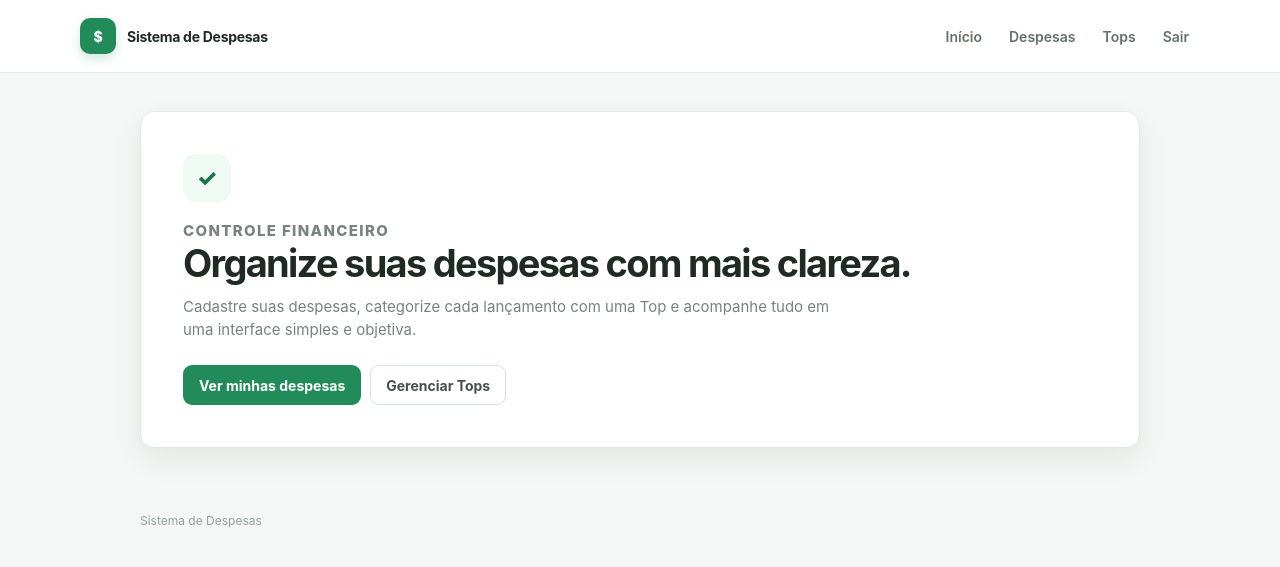
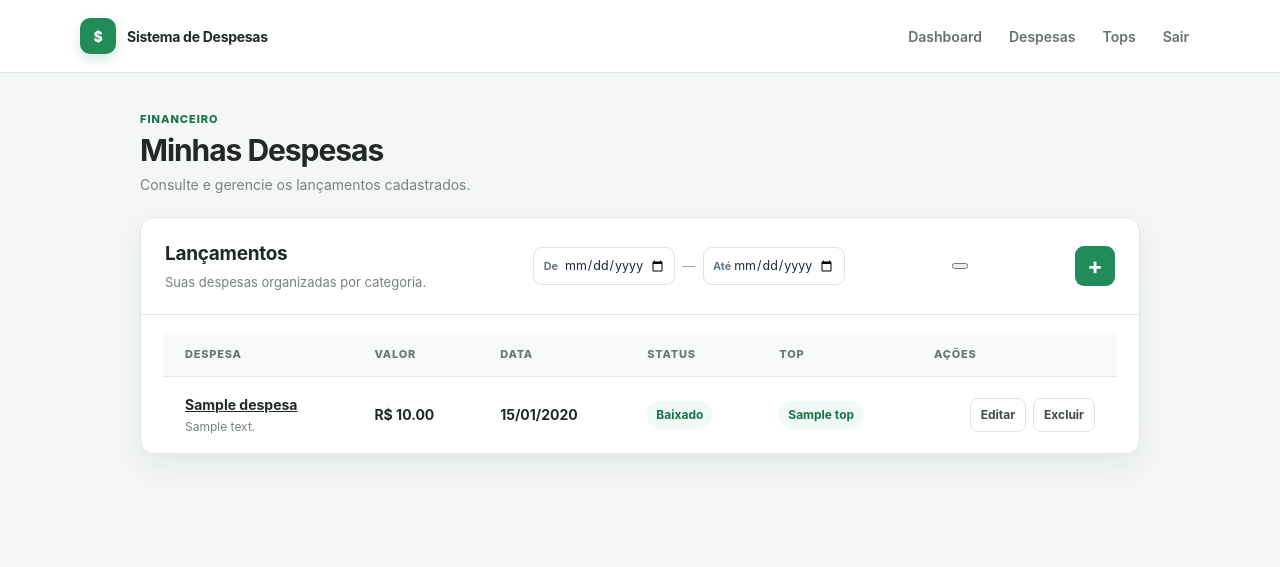
Before and after one commit to Rafael1572008/Controle-de-Despesas, a Django app: page / in a window 1280 px wide. Shown: the top 567 px of the page. Run offline with Django 5.2, Linux system fonts and the light colour scheme; a user stored in the database is signed in; tables that the repository leaves empty hold one stand-in row (values such as "Sample post"); some libraries are stand-ins or nearby versions.

Commit message:
faet: Dahsboard

```diff
--- a/src/core/static/core/css/lista_despesas.css
+++ b/src/core/static/core/css/lista_despesas.css
@@ -1,3 +1,115 @@
 @import url("tables.css");
 
-/* Ajustes exclusivos da listagem de despesas podem ficar aqui. */
+/* Cabeçalho compacto da listagem */
+.toolbar-heading {
+    display: flex;
+    align-items: center;
+    gap: 1.25rem;
+    min-width: 0;
+}
+
+.date-filter-compact {
+    display: flex;
+    align-items: center;
+    gap: .45rem;
+    flex-shrink: 0;
+}
+
+.date-compact-field {
+    position: relative;
+    display: flex;
+    align-items: center;
+}
+
+.date-compact-field span {
+    position: absolute;
+    left: .65rem;
+    z-index: 1;
+    font-size: .68rem;
+    font-weight: 700;
+    color: var(--muted-color, #64748b);
+    pointer-events: none;
+}
+
+.date-compact-field input {
+    width: 142px;
+    height: 38px;
+    box-sizing: border-box;
+    border: 1px solid var(--border-color, #dbe1e8);
+    border-radius: 9px;
+    background: var(--input-background, #fff);
+    color: var(--text-color, #1e293b);
+    padding: .45rem .55rem .45rem 1.85rem;
+    font: inherit;
+    font-size: .78rem;
+    outline: none;
+    transition: border-color .15s ease, box-shadow .15s ease;
+}
+
+.date-compact-field input:focus {
+    border-color: var(--primary-color, #2563eb);
+    box-shadow: 0 0 0 3px rgba(37, 99, 235, .1);
+}
+
+.date-compact-separator {
+    color: var(--muted-color, #94a3b8);
+    font-size: .8rem;
+}
+
+.date-compact-clear {
+    width: 28px;
+    height: 28px;
+    margin-left: -.15rem;
+    border: 0;
+    border-radius: 50%;
+    background: transparent;
+    color: var(--muted-color, #64748b);
+    font-size: 1.15rem;
+    line-height: 1;
+    cursor: pointer;
+}
+
+.date-compact-clear:hover {
+    background: rgba(15, 23, 42, .07);
+    color: var(--text-color, #1e293b);
+}
+
+@media (max-width: 850px) {
+    .toolbar-heading {
+        gap: .8rem;
+    }
+
+    .toolbar-subtitle {
+        display: none;
+    }
+
+    .date-compact-field input {
+        width: 132px;
+    }
+}
+
+@media (max-width: 640px) {
+    .toolbar-heading {
+        flex: 1;
+        justify-content: space-between;
+        gap: .10rem;
+    }
+
+    .date-filter-compact {
+        gap: .25rem;
+    }
+
+    .date-compact-field input {
+        width: 112px;
+        padding-left: 1.65rem;
+        font-size: .72rem;
+    }
+
+    .date-compact-field span {
+        left: .5rem;
+    }
+
+    .date-compact-separator {
+        display: none;
+    }
+}
--- a/src/core/static/core/css/tables.css
+++ b/src/core/static/core/css/tables.css
@@ -4,7 +4,7 @@
 .datatable-filter { min-width: 170px; border: 1px solid #d9e2dc; border-radius: 9px; background: white; color: var(--text); padding: 9px 11px; outline: none; }
 .datatable-filter:focus { border-color: var(--green-500); box-shadow: 0 0 0 3px rgba(33,140,90,.11); }
 .data-table-wrap { overflow-x: auto; }
-.data-table { width: 100%; min-width: 700px; border-collapse: collapse; }
+.data-table { width: 100%; min-width: 850px; border-collapse: collapse; }
 .data-table th { padding: 13px 22px; background: var(--surface-soft); border-bottom: 1px solid var(--line); color: #6b766f; font-size: 11px; font-weight: 800; letter-spacing: .07em; text-align: left; text-transform: uppercase; cursor: pointer; }
 .data-table th:last-child { cursor: default; }
 .data-table td { padding: 17px 22px; border-bottom: 1px solid #edf1ee; vertical-align: middle; }
@@ -14,6 +14,7 @@
 .item-meta { display: block; margin-top: 3px; color: var(--muted); font-size: 12px; }
 .badge { display: inline-flex; align-items: center; padding: 5px 9px; border-radius: 999px; background: var(--green-50); color: var(--green-600); font-size: 12px; font-weight: 700; white-space: nowrap; }
 .badge--neutral { background: #f1f4f2; color: #68736d; }
+.badge--scheduled { background: #fff4df; color: #9a6500; }
 .table-actions { display: flex; justify-content: flex-end; align-items: center; gap: 7px; white-space: nowrap; }
 .table-actions form { margin: 0; }
 .action-link, .action-button { display: inline-flex; align-items: center; min-height: 34px; padding: 6px 10px; border: 1px solid #dce5df; border-radius: 8px; background: white; color: #3f4b44; text-decoration: none; font-size: 12px; font-weight: 700; cursor: pointer; }
--- a/src/core/static/core/js/lista_despesas.js
+++ b/src/core/static/core/js/lista_despesas.js
@@ -1,39 +1,72 @@
 document.addEventListener('DOMContentLoaded', () => {
-    initializeDataTables();
-});
-
-function initializeDataTables() {
     document.querySelectorAll('.js-datatable').forEach((table) => {
         const config = {
+            searching: false,
+            lengthChange: false,
+            pageLength: 5,
+            order: [],
             language: {
-                search: 'Pesquisar:',
-                lengthMenu: 'Mostrar _MENU_ registros',
                 info: 'Mostrando _START_ a _END_ de _TOTAL_ registros',
                 infoEmpty: 'Nenhum registro encontrado',
-                infoFiltered: '(filtrado de _MAX_ registros)',
                 zeroRecords: 'Nenhum registro encontrado',
                 emptyTable: 'Nenhum registro disponível',
                 paginate: { first: 'Primeiro', last: 'Último', next: 'Próximo', previous: 'Anterior' }
             },
-            pageLength: 10,
-            lengthMenu: [5, 10, 25, 50],
-            order: [],
             columnDefs: [{ targets: -1, orderable: false, searchable: false }]
         };
 
         if (table.dataset.dateColumn !== undefined) {
-            const dateColumn = Number(table.dataset.dateColumn);
-            config.columnDefs.push({ targets: dateColumn, type: 'date', render: DataTable.render.text() });
+            config.columnDefs.push({
+                targets: Number(table.dataset.dateColumn),
+                type: 'date'
+            });
         }
 
         const dataTable = new DataTable(table, config);
+        const startInput = document.getElementById('date-filter-start');
+        const endInput = document.getElementById('date-filter-end');
+        const clearButton = document.getElementById('clear-date-filter');
 
-        document.querySelectorAll('[data-table-filter]').forEach((filter) => {
-            if (filter.dataset.tableFilter !== table.id) return;
-            filter.addEventListener('change', () => {
-                const column = Number(filter.dataset.column);
-                dataTable.column(column).search(filter.value).draw();
-            });
+        if (!startInput || !endInput || !clearButton) return;
+
+        const dateColumn = Number(table.dataset.dateColumn ?? 2);
+
+        const parseDate = (value) => {
+            if (!value) return null;
+            const [day, month, year] = value.split('/').map(Number);
+            if (!day || !month || !year) return null;
+            return new Date(year, month - 1, day);
+        };
+
+        const updateClearButton = () => {
+            clearButton.hidden = !startInput.value && !endInput.value;
+        };
+
+        DataTable.ext.search.push((settings, searchData) => {
+            if (settings.nTable !== table) return true;
+
+            const start = startInput.value ? new Date(`${startInput.value}T00:00:00`) : null;
+            const end = endInput.value ? new Date(`${endInput.value}T23:59:59`) : null;
+            const rowDate = parseDate(searchData[dateColumn]);
+
+            if (!rowDate) return false;
+            if (start && rowDate < start) return false;
+            if (end && rowDate > end) return false;
+            return true;
+        });
+
+        const applyFilter = () => {
+            dataTable.draw();
+            updateClearButton();
+        };
+
+        startInput.addEventListener('change', applyFilter);
+        endInput.addEventListener('change', applyFilter);
+
+        clearButton.addEventListener('click', () => {
+            startInput.value = '';
+            endInput.value = '';
+            applyFilter();
         });
     });
-}
+});
--- a/src/core/templates/core/base.html
+++ b/src/core/templates/core/base.html
@@ -12,13 +12,13 @@
 <div class="app-shell">
     <header class="app-header">
         <div class="header-inner">
-            <a class="brand" href="{% url 'inicio' %}">
+            <a class="brand" href="{% url 'lista_despesas' %}">
                 <span class="brand-mark">$</span>
                 <span>Sistema de Despesas</span>
             </a>
             <nav class="main-nav" aria-label="Navegação principal">
-                <a href="{% url 'inicio' %}">Início</a>
                 {% if user.is_authenticated %}
+                    <a href="{% url 'dashboard' %}">Dashboard</a>
                     <a href="{% url 'lista_despesas' %}">Despesas</a>
                     <a href="{% url 'lista_tops' %}">Tops</a>
                     <form class="logout-form" action="{% url 'logout' %}" method="post">
@@ -37,8 +37,6 @@
     <main class="page-container">
         {% block content %}{% endblock %}
     </main>
-
-    <footer class="app-footer">Sistema de Despesas</footer>
 </div>
 <script src="{% static 'core/js/base.js' %}"></script>
 {% block extra_scripts %}{% endblock %}
--- a/src/core/templates/core/detalhe_despesa.html
+++ b/src/core/templates/core/detalhe_despesa.html
@@ -34,6 +34,10 @@
                 <span class="detail-label">Data da despesa</span>
                 <span class="detail-value">{{ despesa.data_da_despesa|date:"d/m/Y" }}</span>
             </div>
+            <div class="detail-item">
+                <span class="detail-label">Status</span>
+                {% if despesa.eh_agendamento %}<span class="badge badge--scheduled">Agendamento</span>{% else %}<span class="badge">Baixado</span>{% endif %}
+            </div>
         </div>
         <div class="form-actions">
             <a class="button button--secondary" href="{% url 'lista_despesas' %}">Voltar</a>
--- a/src/core/templates/core/lista_despesas.html
+++ b/src/core/templates/core/lista_despesas.html
@@ -3,7 +3,7 @@
 {% block title %}Minhas Despesas{% endblock %}
 {% block extra_head %}
     <link rel="stylesheet" href="{% static 'core/css/lista_despesas.css' %}">
-    <link rel="stylesheet" href="https://cdn.datatables.net/3.0.2/css/dataTables.dataTables.min.css">
+    <link rel="stylesheet" href="https://cdn.datatables.net/2.3.5/css/dataTables.dataTables.min.css">
 {% endblock %}
 {% block content %}
 <div class="page-heading">
@@ -15,31 +15,44 @@
 <section class="card" aria-labelledby="despesas-title">
     <header class="card-header">
         <div class="toolbar">
-            <div>
-                <h2 class="toolbar-title" id="despesas-title">Lançamentos</h2>
-                <p class="toolbar-subtitle">Suas despesas organizadas por categoria.</p>
+            <div class="toolbar-heading">
+                <div>
+                    <h2 class="toolbar-title" id="despesas-title">Lançamentos</h2>
+                    <p class="toolbar-subtitle">Suas despesas organizadas por categoria.</p>
+                </div>
             </div>
+            {% if despesas %}
+                <div class="date-filter-compact" aria-label="Filtro por período de data">
+                    <label class="date-compact-field" title="Data inicial">
+                        <span>De</span>
+                        <input type="date" id="date-filter-start" aria-label="Data inicial">
+                    </label>
+                    <span class="date-compact-separator" aria-hidden="true">—</span>
+                    <label class="date-compact-field" title="Data final">
+                        <span>Até</span>
+                        <input type="date" id="date-filter-end" aria-label="Data final">
+                    </label>
+                    <button type="button" class="date-compact-clear" id="clear-date-filter" aria-label="Limpar filtro de data" title="Limpar filtro de data" hidden>×</button>
+                </div>
+            {% endif %}
+            <button></button>
             <a class="button button--icon" href="{% url 'criar_despesa' %}" aria-label="Cadastrar nova despesa" title="Cadastrar nova despesa">+</a>
         </div>
     </header>
 
     {% if despesas %}
+
         <div class="datatable-shell">
-            <div class="datatable-toolbar" aria-label="Filtros da tabela">
-                <label class="sr-only" for="despesas-top-filter">Filtrar por Top</label>
-                <select class="datatable-filter" id="despesas-top-filter" data-table-filter="despesas-table" data-column="2">
-                    <option value="">Todas as Tops</option>
-                    {% for top in tops %}<option value="{{ top.nome }}">{{ top.nome }}</option>{% endfor %}
-                </select>
-            </div>
             <div class="data-table-wrap">
-                <table class="data-table js-datatable" id="despesas-table" data-date-column="1">
-                    <thead><tr><th>Despesa</th><th>Valor</th><th>Top</th><th>Ações</th></tr></thead>
+                <table class="data-table js-datatable" id="despesas-table" data-date-column="2">
+                    <thead><tr><th>Despesa</th><th>Valor</th><th>Data</th><th>Status</th><th>Top</th><th>Ações</th></tr></thead>
                     <tbody>
                         {% for despesa in despesas %}
                         <tr>
                             <td><a class="item-title" href="{% url 'detalhe_despesa' despesa.id %}">{{ despesa.nome }}</a>{% if despesa.descricao %}<span class="item-meta">{{ despesa.descricao }}</span>{% endif %}</td>
-                            <td data-order="{{ despesa.data_da_despesa|date:'Y-m-d' }}"><span class="item-title">R$ {{ despesa.valor|floatformat:2 }}</span><span class="item-meta">{{ despesa.data_da_despesa|date:"d/m/Y" }}</span></td>
+                            <td><span class="item-title">R$ {{ despesa.valor|floatformat:2 }}</span></td>
+                            <td data-order="{{ despesa.data_da_despesa|date:'Y-m-d' }}"><span class="item-title">{{ despesa.data_da_despesa|date:"d/m/Y" }}</span></td>
+                            <td>{% if despesa.eh_agendamento %}<span class="badge badge--scheduled">Agendamento</span>{% else %}<span class="badge">Baixado</span>{% endif %}</td>
                             <td><span class="badge">{{ despesa.top.nome }}</span></td>
                             <td><div class="table-actions"><a class="action-link" href="{% url 'editar_despesa' despesa.id %}">Editar</a><form action="{% url 'excluir_despesa' despesa.id %}" method="post">{% csrf_token %}<button class="action-button action-button--danger" type="submit" data-confirm="Deseja realmente excluir esta despesa?">Excluir</button></form></div></td>
                         </tr>
@@ -54,6 +67,6 @@
 </section>
 {% endblock %}
 {% block extra_scripts %}
-    <script src="https://cdn.datatables.net/3.0.2/js/dataTables.min.js"></script>
+    <script src="https://cdn.datatables.net/2.3.5/js/dataTables.min.js"></script>
     <script src="{% static 'core/js/lista_despesas.js' %}"></script>
 {% endblock %}
--- a/src/core/urls.py
+++ b/src/core/urls.py
@@ -2,8 +2,10 @@ from django.urls import path
 from .views import * # Puxar tudo de views
 
 urlpatterns = [
-    path('', inicio, name='inicio'),
+    path('', lista_despesas, name='home'),
     path('sobre/', sobre, name='sobre'),
+    path('dashboard/', dashboard, name='dashboard'),
+    path('despesas/preencher-massa/', preencher_despesas_massa, name='preencher_despesas_massa'),
 
     # Despesas
     path('despesas/', lista_despesas, name='lista_despesas'),
--- a/src/core/views.py
+++ b/src/core/views.py
@@ -1,12 +1,117 @@
 from django.shortcuts import render, redirect, get_object_or_404
 from django.http import HttpResponse
 from django.contrib.auth.decorators import login_required
+from django.utils import timezone
+from decimal import Decimal
+from datetime import timedelta
 
 from .models import Usuario, Despesa, Top
 from .forms import DespesaForm, TopForm, UsuarioForm
 
-def inicio(request):
-    return render(request, 'core/inicio.html')
+
+
+@login_required
+def preencher_despesas_massa(request):
+    """Cria uma carga de despesas de exemplo para o usuário logado."""
+    tops_nomes = [
+        ("Alimentação", "Mercado, refeições e delivery", True),
+        ("Moradia", "Aluguel, condomínio e contas da casa", True),
+        ("Transporte", "Combustível, transporte e manutenção", True),
+        ("Lazer", "Passeios, assinaturas e entretenimento", True),
+        ("Saúde", "Consultas, exames e farmácia", True),
+    ]
+
+    tops = {}
+    for nome, descricao, eh_debito in tops_nomes:
+        top, _ = Top.objects.get_or_create(
+            usuario=request.user,
+            nome=nome,
+            defaults={
+                'descricao': descricao,
+                'eh_debito': eh_debito,
+            }
+        )
+        tops[nome] = top
+
+    dados = [
+        ("Supermercado", "Compras do mês", "Alimentação", 486.90, -25),
+        ("Restaurante", "Almoço", "Alimentação", 68.50, -18),
+        ("Delivery", "Jantar", "Alimentação", 52.90, -7),
+        ("Feira", "Feira semanal", "Alimentação", 94.70, -3),
+        ("Mercado", "Reposição da despensa", "Alimentação", 217.35, 2),
+        ("Aluguel", "Aluguel mensal", "Moradia", 1850.00, -10),
+        ("Condomínio", "Taxa condominial", "Moradia", 620.00, -8),
+        ("Energia", "Conta de energia", "Moradia", 173.42, -5),
+        ("Internet", "Plano de internet", "Moradia", 119.90, 4),
+        ("Água", "Conta de água", "Moradia", 86.30, 9),
+        ("Combustível", "Abastecimento", "Transporte", 230.00, -21),
+        ("Uber", "Corridas", "Transporte", 74.80, -14),
+        ("Estacionamento", "Estacionamento", "Transporte", 38.00, -4),
+        ("Manutenção", "Revisão do veículo", "Transporte", 540.00, 12),
+        ("Passagem", "Transporte público", "Transporte", 48.00, 18),
+        ("Cinema", "Ingressos", "Lazer", 82.00, -12),
+        ("Streaming", "Assinatura", "Lazer", 39.90, -2),
+        ("Academia", "Mensalidade", "Lazer", 119.90, 6),
+        ("Viagem", "Reserva de hospedagem", "Lazer", 780.00, 20),
+        ("Show", "Ingresso", "Lazer", 210.00, 31),
+        ("Farmácia", "Medicamentos", "Saúde", 127.65, -16),
+        ("Consulta", "Consulta médica", "Saúde", 250.00, -9),
+        ("Exame", "Exames laboratoriais", "Saúde", 180.00, 14),
+        ("Dentista", "Consulta odontológica", "Saúde", 320.00, 25),
+        ("Farmácia", "Itens de higiene", "Saúde", 74.90, 35),
+    ]
+
+    hoje = timezone.localdate()
+    despesas = [
+        Despesa(
+            nome=f"{nome} {i + 1}",
+            descricao=descricao,
+            valor=Decimal(str(valor)),
+            data_da_despesa=hoje + timedelta(days=dias),
+            usuario=request.user,
+            top=tops[top_nome],
+        )
+        for i, (nome, descricao, top_nome, valor, dias) in enumerate(dados)
+    ]
+
+    Despesa.objects.bulk_create(despesas)
+
+    redirect('lista_despesas')
+
+
+@login_required
+def dashboard(request):
+    despesas = Despesa.objects.filter(usuario=request.user).select_related('top')
+    hoje = timezone.localdate()
+
+    total_geral = sum((d.valor for d in despesas), 0)
+    baixadas = [d for d in despesas if d.data_da_despesa <= hoje]
+    agendadas = [d for d in despesas if d.data_da_despesa > hoje]
+    total_baixado = sum((d.valor for d in baixadas), 0)
+    total_agendado = sum((d.valor for d in agendadas), 0)
+
+    por_top = {}
+    for despesa in despesas:
+        nome = despesa.top.nome
+        if nome not in por_top:
+            por_top[nome] = {'nome': nome, 'total': 0, 'baixado': 0, 'agendado': 0}
+        por_top[nome]['total'] += despesa.valor
+        if despesa.data_da_despesa <= hoje:
+            por_top[nome]['baixado'] += despesa.valor
+        else:
+            por_top[nome]['agendado'] += despesa.valor
+
+    top_resumo = sorted(por_top.values(), key=lambda item: item['total'], reverse=True)
+
+    return render(request, 'core/dashboard.html', {
+        'total_geral': total_geral,
+        'total_baixado': total_baixado,
+        'total_agendado': total_agendado,
+        'chart_status': [float(total_baixado), float(total_agendado)],
+        'top_labels': [item['nome'] for item in top_resumo],
+        'top_values': [float(item['total']) for item in top_resumo],
+        'top_resumo': top_resumo,
+    })
 
 def sobre(request):
     return HttpResponse("Esta página foi criada para apresentar o sistema.")
@@ -32,6 +137,7 @@ def excluir_despesa(request, id):
     if request.method == 'POST':
         despesa.delete()
         return redirect('lista_despesas')
+
 
     return redirect('lista_despesas')
 
```
Also changed, not shown: src/core/models.py (+10 -0 lines), src/core/static/core/css/dashboard.css (added, +42 -0 lines), src/core/static/core/js/dashboard.js (added, +59 -0 lines), src/core/static/core/js/lista_tops.js (+7 -20 lines), src/core/templates/core/dashboard.html (added, +102 -0 lines), src/core/templates/core/lista_tops.html (+2 -6 lines), src/core/templates/core/cadastro.html (line endings or trailing spaces), 1 other file.
